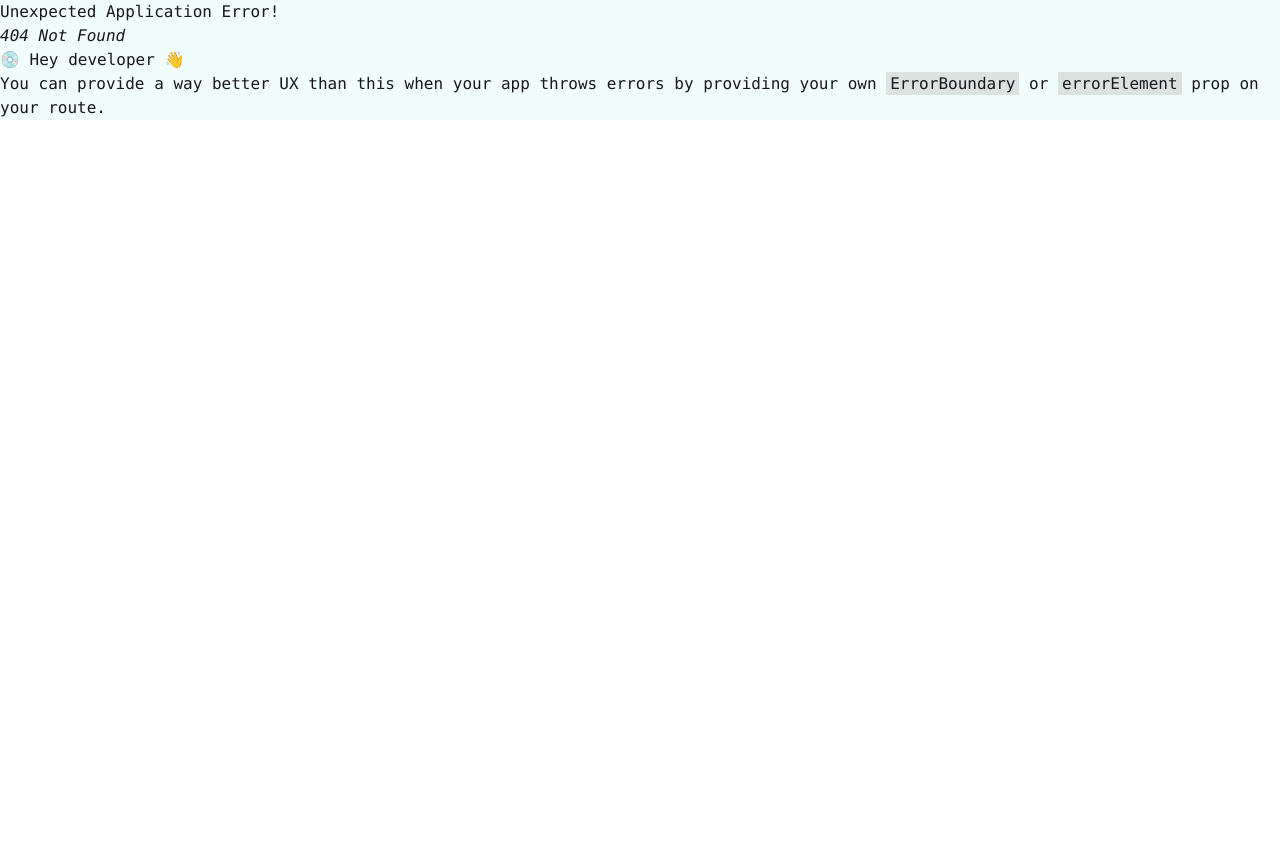
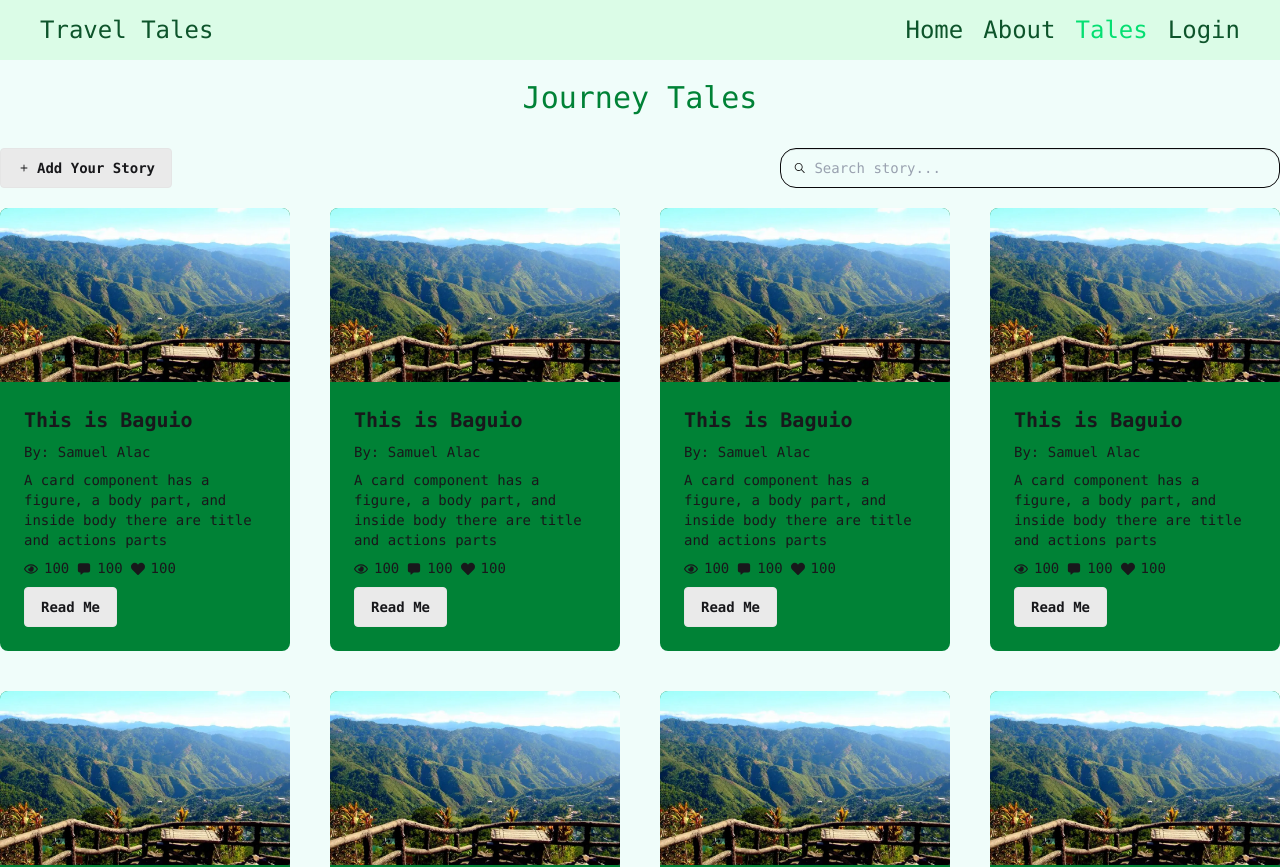
Before and after one commit to SamuelAlac/Travel-Tales, a React (Vite) app: page /Tales in a window 1280 px wide. Before the commit this address had no page. Shown: the top 867 px of the page. Before the commit the page ends 800 px from the top, so only its background shows below. Built offline with nearby package versions, Linux system fonts and the light colour scheme.

Commit message:
update: Changed Blogs Page to Tales Page

```diff
--- /dev/null
+++ b/src/components/Searchbar.tsx
@@ -0,0 +1,10 @@
+import { IoIosSearch } from 'react-icons/io'
+
+export const Searchbar = () => {
+  return (
+    <label className="w-50 md:min-w-125 rounded-2xl bg-transparent input input-neutral">
+        <IoIosSearch className="text-neutral-900"/>
+        <input type="text" placeholder="Search story..." className="grow" />
+    </label>
+  )
+}
--- /dev/null
+++ b/src/pages/Auth/Login/LoginPage.tsx
@@ -0,0 +1,7 @@
+const LoginPage = () => {
+  return (
+    <div>LoginPage</div>
+  )
+}
+
+export default LoginPage
--- /dev/null
+++ b/src/pages/Auth/Register/RegisterPage.tsx
@@ -0,0 +1,7 @@
+const RegisterPage = () => {
+  return (
+    <div>RegisterPage</div>
+  )
+}
+
+export default RegisterPage
--- a/src/pages/Blogs/BlogsPage.tsx
+++ /dev/null
@@ -1,12 +0,0 @@
-import { BlogsCard } from "../../components/BlogsCard"
-import { Blogs } from "./components/Blogs"
-
-const BlogsPage = () => {
-  return (
-    <div className="mt-20">
-    <Blogs/>
-    </div>
-  )
-}
-
-export default BlogsPage
--- a/src/pages/Blogs/components/Blogs.tsx
+++ /dev/null
@@ -1,30 +0,0 @@
-import { BlogsCard } from "../../../components/BlogsCard"
-import { IoIosSearch } from "react-icons/io";
-
-export const Blogs = () => {
-  return (
-    <div className="flex flex-col items-center min-h-screen space-y-8 mb-5">
-        <h1 className="text-green-700 text-3xl">Travel Tales Blogs</h1>
-
-          <label className="w-75 md:min-w-125 rounded-2xl bg-transparent input input-neutral">
-            <IoIosSearch className="text-neutral-900"/>
-            <input type="text" placeholder="Type here" className="grow" />
-          </label>
-
-        <div className="grid grid-col-1 md:grid-cols-4 gap-10">
-            <BlogsCard/>
-            <BlogsCard/>
-            <BlogsCard/>
-            <BlogsCard/>
-            <BlogsCard/>
-            <BlogsCard/>
-            <BlogsCard/>
-            <BlogsCard/>
-            <BlogsCard/>
-            <BlogsCard/>
-            <BlogsCard/>
-            <BlogsCard/>
-        </div>
-    </div>
-  )
-}
--- /dev/null
+++ b/src/pages/Tales/TalesPage.tsx
@@ -0,0 +1,11 @@
+import { Tales } from "./components/Tales"
+
+const TalesPage = () => {
+  return (
+    <div className="mt-20">
+    <Tales/>
+    </div>
+  )
+}
+
+export default TalesPage
--- /dev/null
+++ b/src/pages/Tales/components/Tales.tsx
@@ -0,0 +1,33 @@
+import { BlogsCard } from "../../../components/BlogsCard"
+import { Searchbar } from "../../../components/Searchbar";
+import { IoIosAdd } from "react-icons/io";
+
+export const Tales = () => {
+  return (
+    <div className="flex flex-col items-center min-h-screen space-y-8 mb-5">
+        <h1 className="text-green-700 text-3xl">Journey Tales</h1>
+
+          <div className="flex flex-col space-y-5">
+          <div className="flex justify-between">
+            <button className="btn btn-soft"><span><IoIosAdd/></span>Add Your Story</button>
+            <Searchbar/>
+          </div>
+
+          <div className="grid grid-col-1 md:grid-cols-4 gap-10">
+            <BlogsCard/>
+            <BlogsCard/>
+            <BlogsCard/>
+            <BlogsCard/>
+            <BlogsCard/>
+            <BlogsCard/>
+            <BlogsCard/>
+            <BlogsCard/>
+            <BlogsCard/>
+            <BlogsCard/>
+            <BlogsCard/>
+            <BlogsCard/>
+        </div>
+          </div>
+    </div>
+  )
+}
--- a/src/utils/links.ts
+++ b/src/utils/links.ts
@@ -8,8 +8,8 @@ export const links = [
         name: 'About',
     },
     {
-        path: '/Blogs',
-        name: 'Blogs',
+        path: '/Tales',
+        name: 'Tales',
     },
     {
         path: '/Login',
```
Also changed, not shown: src/main.tsx (+13 -3 lines).
